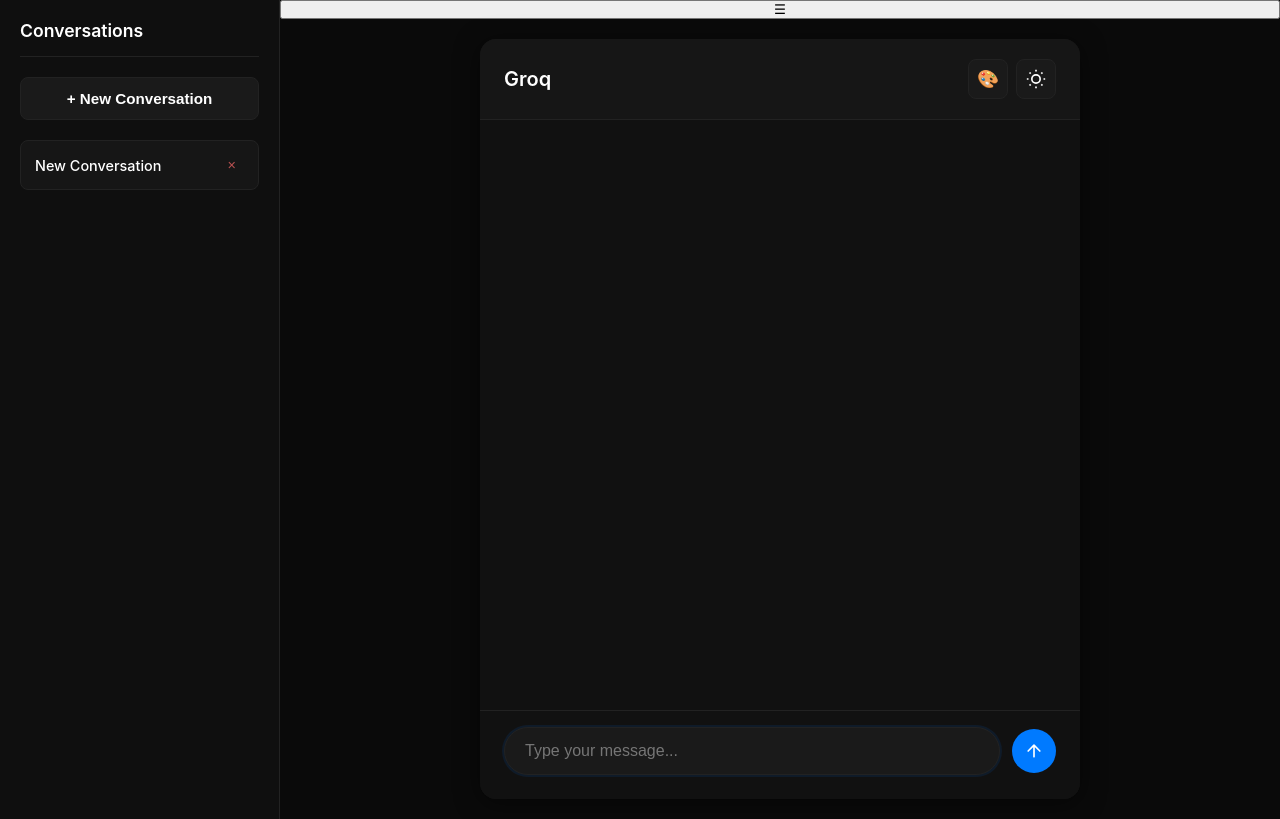
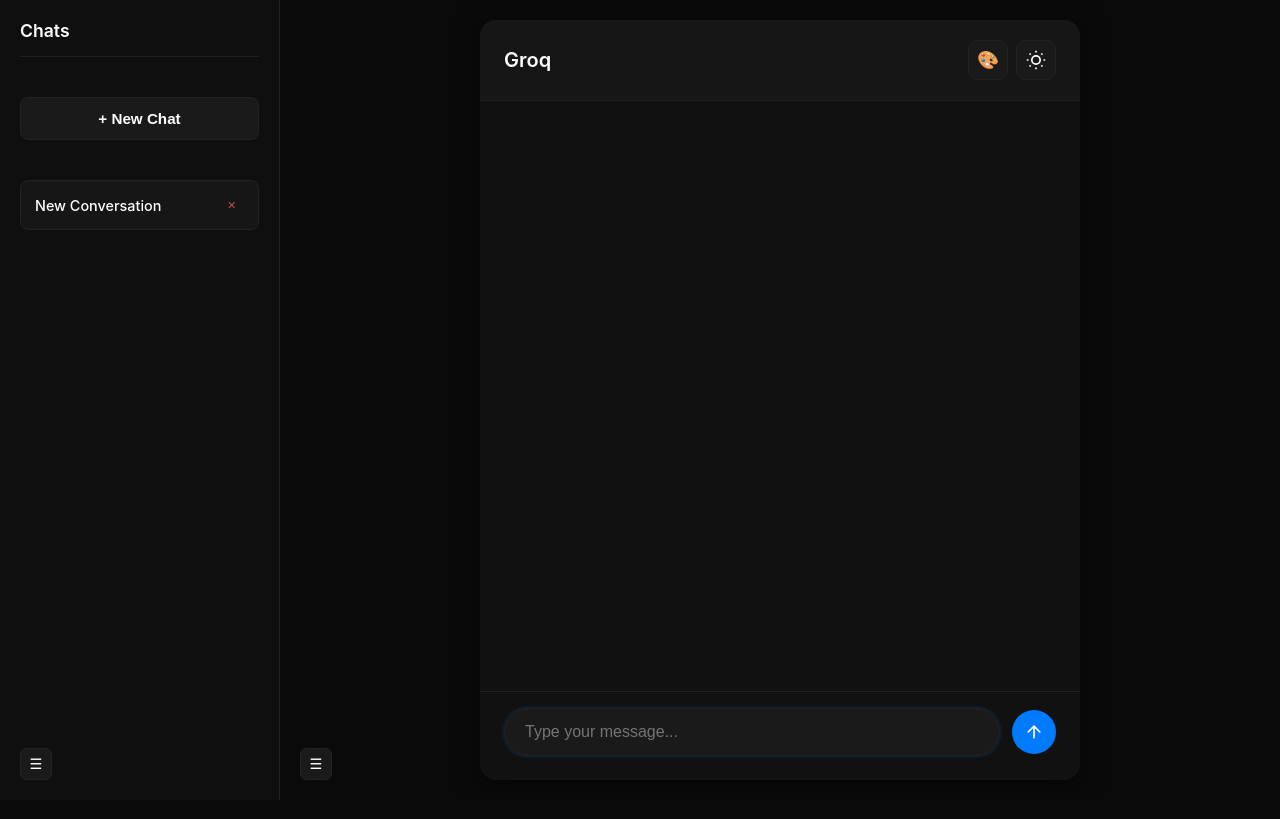
Before and after one commit to rexbrown21/n8n_AIChat-, a plain HTML site: page index.html in a window 1280 px wide. Drawn offline with Linux system fonts and the light colour scheme.

Commit message:
Frontend UI Changes

```diff
--- a/index.html
+++ b/index.html
@@ -10,14 +10,17 @@
 <body>
     <div class="sidebar" id="sidebar">
         <div class="sidebar-header">
-            <h2>Conversations</h2>
+            <h2>Chats</h2>
         </div>
         <button class="new-chat-button" id="newChatButton">
-            + New Conversation
+            + New Chat
         </button>
         <div class="conversations-list" id="conversationsList">
         </div>
     </div>
+    <button class="sidebar-toggle" id="sidebarToggle" aria-label="Toggle sidebar">
+        ☰
+    </button>
 
     <div class="main-wrapper">
         <button class="sidebar-toggle" id="sidebarToggle" aria-label="Toggle sidebar">
--- a/script.js
+++ b/script.js
@@ -17,6 +17,16 @@
 
 let currentConversationId = null;
 let conversations = {};
+
+// Sidebar toggle functionality
+const sidebarElement = document.getElementById('sidebar');
+const sidebarToggleButton = document.getElementById('sidebarToggle');
+
+if (sidebarToggleButton) {
+    sidebarToggleButton.addEventListener('click', () => {
+        sidebarElement.classList.toggle('hidden');
+    });
+}
 
 // Theme management
 function initializeTheme() {
--- a/style.css
+++ b/style.css
@@ -33,12 +33,53 @@
 }
 
 body {
-    font-family: -apple-system, BlinkMacSystemFont, 'Segoe UI', Roboto, Oxygen, Ubuntu, sans-serif;
+    font-family: -apple-system, BlinkMacSystemFont, "Segoe UI", Roboto, Helvetica, Arial, sans-serif;
     background-color: var(--bg-primary);
     min-height: 100vh;
     display: flex;
     overflow: hidden;
     transition: background-color 0.3s ease;
+}
+
+.sidebar-toggle {
+    display: flex;
+    align-items: center;
+    justify-content: center;
+    width: 32px;
+    height: 32px;
+    padding: 0;
+    background-color: var(--bg-input);
+    color: var(--text-primary);
+    border: 1px solid var(--border-color);
+    border-radius: 6px;
+    cursor: pointer;
+    font-size: 0.9rem;
+    transition: all 0.2s ease;
+    position: fixed;
+    bottom: 20px;
+    left: 20px;
+    z-index: 250;
+}
+
+.sidebar.hidden ~ .sidebar-toggle {
+    left: 20px;
+}
+
+.sidebar:not(.hidden) ~ .sidebar-toggle {
+    left: 300px;
+}
+
+.sidebar-toggle:hover {
+    background-color: var(--bg-quaternary);
+    border-color: var(--border-color);
+}
+.sidebar.hidden {
+    transform: translateX(-100%);
+    width: 0;
+    padding: 0;
+    margin: 0;
+    overflow: hidden;
+    border-right: none;
 }
 
 .sidebar {
@@ -50,6 +91,7 @@
     padding: 20px;
     transition: transform 0.3s ease, background-color 0.3s ease;
     overflow-y: auto;
+    gap: 20px;
 }
 
 .sidebar.hidden {
@@ -92,6 +134,7 @@
     gap: 8px;
     flex: 1;
     overflow-y: auto;
+    margin-bottom: auto;
 }
 
 .conversation-item {
@@ -130,10 +173,6 @@
     max-width: calc(100% - 280px);
 }
 
-.sidebar-toggle:hover {
-    background-color: var(--bg-quaternary);
-    border-color: var(--border-color);
-}
 
 .chat-container {
     width: calc(100% - 40px);
@@ -544,6 +583,7 @@
     body {
         flex-direction: column;
     }
+
     .sidebar {
         width: 100%;
         height: 60px; /* Slim header-like sidebar for mobile */
@@ -557,13 +597,16 @@
         overflow-x: auto;
         overflow-y: hidden;
     }
+
     .sidebar-header {
         margin-bottom: 0;
     }
+
     .sidebar-header h2 {
         font-size: 1rem;
         white-space: nowrap;
     }
+
     .new-chat-button {
         width: auto;
         padding: 6px 12px;
@@ -571,42 +614,51 @@
         font-size: 0.85rem;
         white-space: nowrap;
     }
+
     .conversations-list {
         display: flex;
         flex-direction: row;
         gap: 8px;
         padding: 0;
     }
+
     .conversation-item {
         width: 120px;
         padding: 6px 10px;
         margin-bottom: 0;
         flex-shrink: 0;
     }
+
     .main-wrapper {
         flex: 1;
         padding: 0;
         height: calc(100vh - 60px);
     }
+
     .chat-container {
         width: 100%;
         height: 100%;
         border-radius: 0;
         max-width: none;
     }
+
     .chat-header h1 {
         font-size: 1.1rem;
     }
+
     .chat-messages {
         padding: 12px;
     }
+
     .message {
         max-width: 88%;
         font-size: 0.95rem;
     }
+
     .chat-input-container {
         padding: 10px 12px 24px; /* Space for iPhone home indicator */
     }
+
     .chat-input {
         padding: 10px 14px;
         font-size: 1rem; /* Prevent zoom on focus */
```
